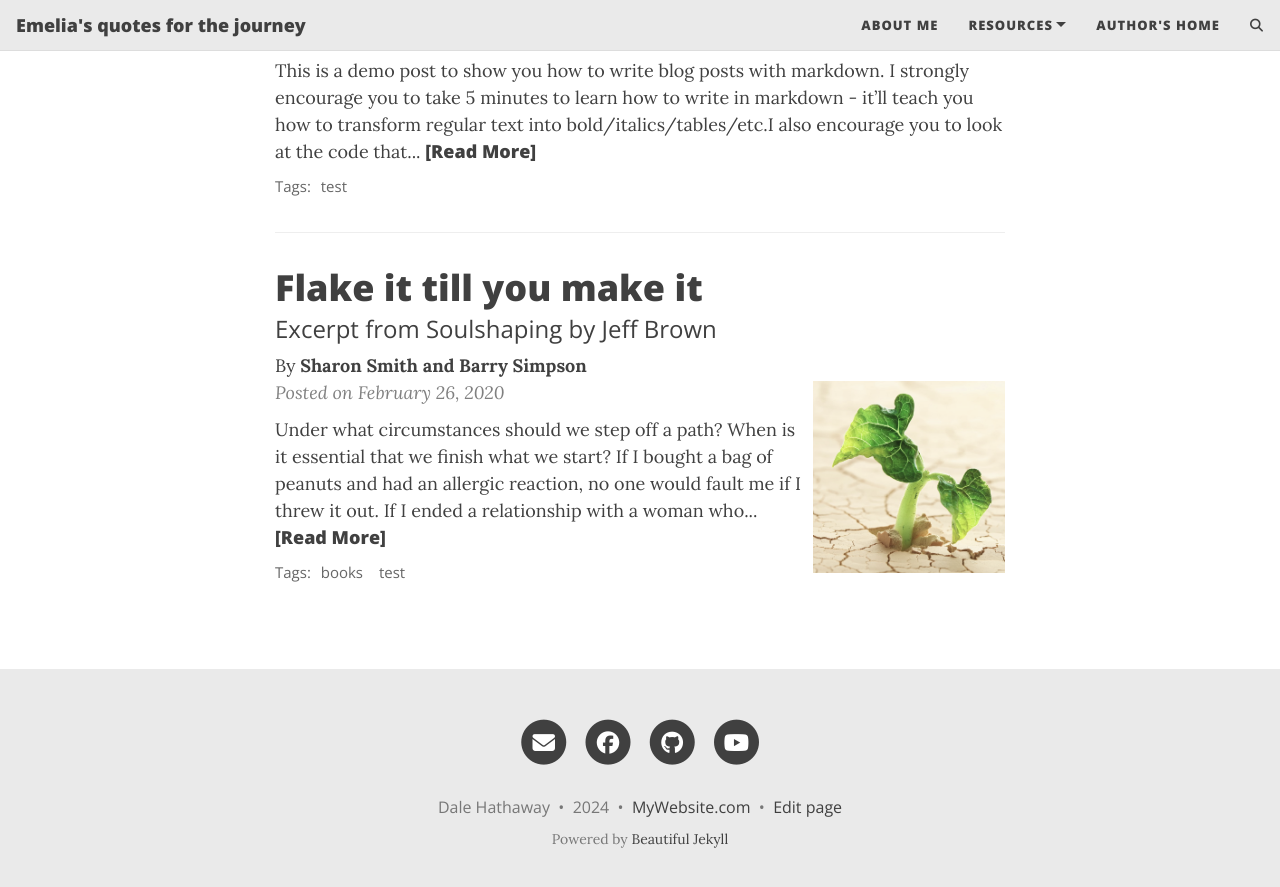
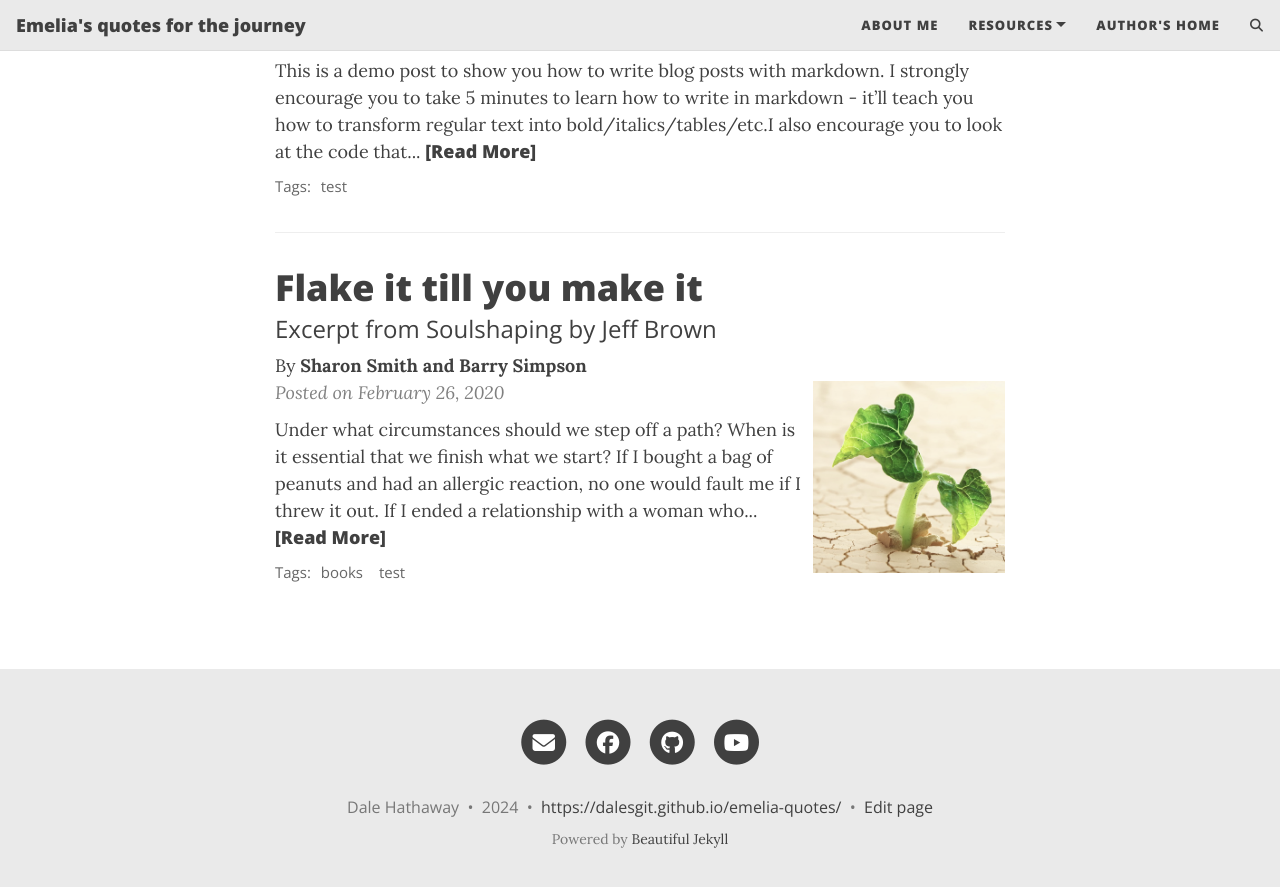
Before and after one commit to dalesgit/emelia-quotes, a Jekyll site: the page built from index.md, in a window 1280 px wide and 900 px high, scrolled down 701 px. Shown: the top 887 px of the window. Built offline with Jekyll 4.4.1, drawn with Linux system fonts in a browser that asks for light colours; comment, search, counter and statistics services are not loaded.

Commit message:
mobile push

```diff
--- a/_config.yml
+++ b/_config.yml
@@ -100,7 +100,7 @@ share-links-active:
 
 # How to display the link to your website in the footer
 # Remove this if you don't want a link in the footer
-url-pretty: "MyWebsite.com"
+url-pretty: "https://dalesgit.github.io/emelia-quotes/"
 
 # Add the website title to the title of every page
 title-on-all-pages: true
```
Also changed, not shown: README.md.
